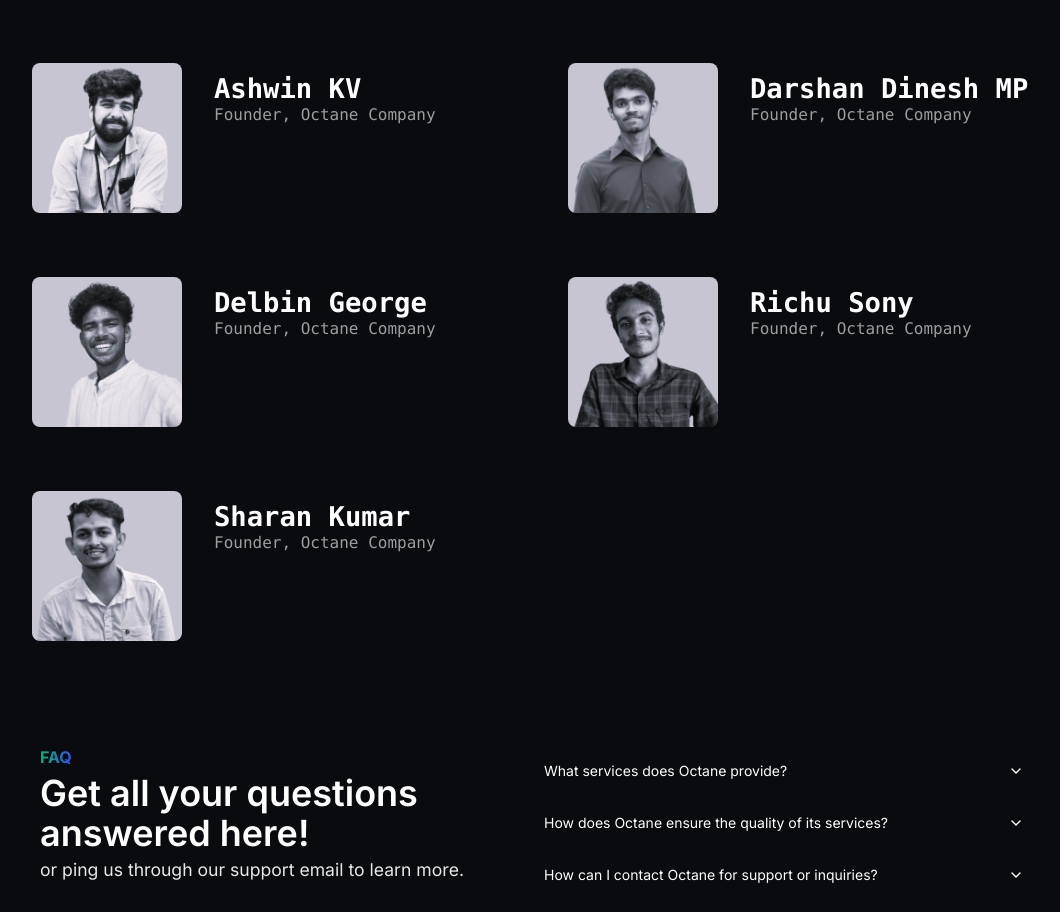
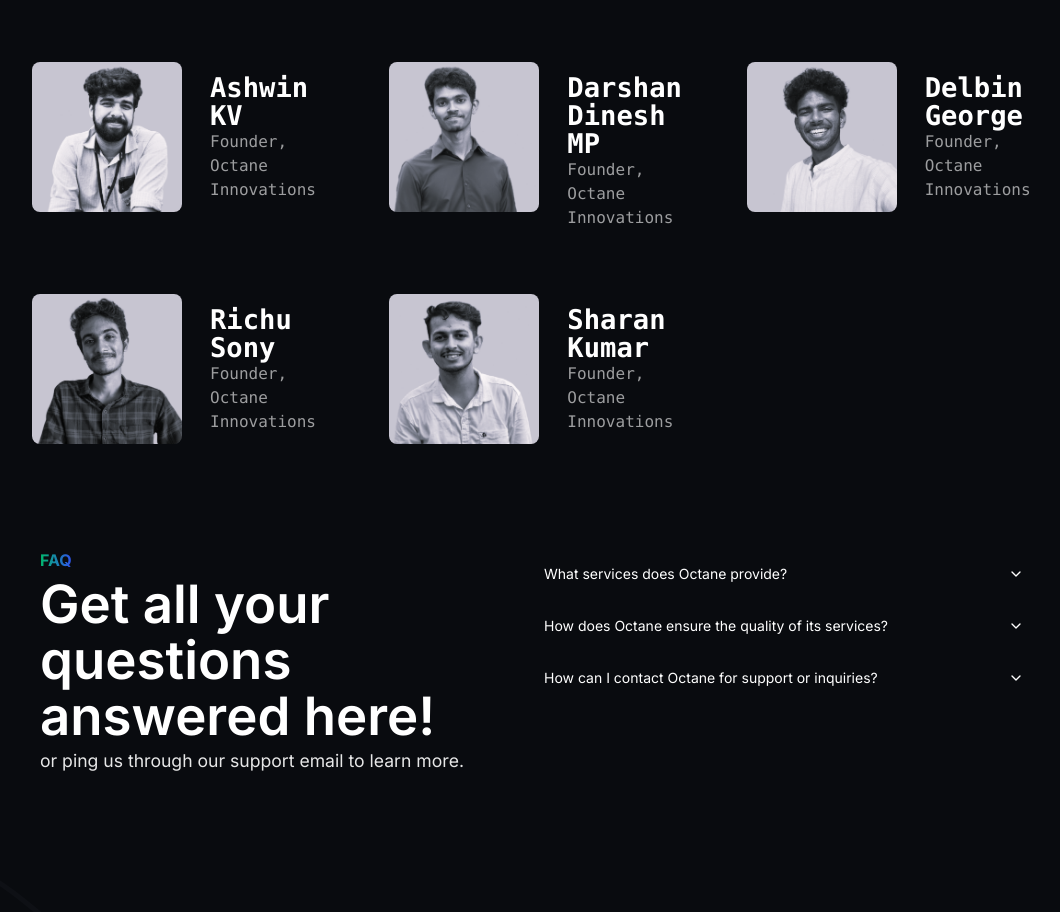
Before and after one commit to delbingeorge/octane-web, a React (Vite) app: page / in a window 1280 px wide. Shown: the part 1885-2797 px from the top of the page, without its empty margins (104-1164 px from the left). Built offline with nearby package versions, Linux system fonts and the light colour scheme.

Commit message:
fix: Team page layout improvements and member info updates

```diff
--- a/src/components/Footer.tsx
+++ b/src/components/Footer.tsx
@@ -8,7 +8,7 @@
             <div className="min-w-full">
                 <div className="flex items-center justify-between flex-col lg:flex-row">
                     <img
-                        className="w-[7rem] lg:w-[8rem] lg:h-[3rem]"
+                        className="w-[7rem] lg:w-[8rem] lg:h-[3rem] mb-2"
                         src={bgImage}
                         alt="Footer image"
                         width={1728}
@@ -62,7 +62,7 @@
                         </a>
                     </div> */}
 
-                    <p className="text-white/70 lg:text-white text-sm lg:text-md font-inter">
+                    <p className="text-white/70 text-sm lg:text-md font-inter">
                         Because we see the change you deserve!
                     </p>
                 </div>
--- a/src/data/data.tsx
+++ b/src/data/data.tsx
@@ -11,7 +11,7 @@
         empId: "FS-ASH-1515",
         firstName: "Ashwin",
         lastName: "KV",
-        role: "Founder, Octane Company",
+        role: "Founder, Octane Innovations",
         socialLinks: ["https://www.github.com", "https://www.github.com"],
         image: "/images/team-octane/ashwin-kv.png",
     },
@@ -19,7 +19,7 @@
         empId: "FS-DAR-1515",
         firstName: "Darshan",
         lastName: "Dinesh MP",
-        role: "Founder, Octane Company",
+        role: "Founder, Octane Innovations",
         socialLinks: ["https://www.github.com", "https://www.github.com"],
         image: "/images/team-octane/darshan-dinesh.png",
     },
@@ -27,7 +27,7 @@
         empId: "FS-DEL-1515",
         firstName: "Delbin",
         lastName: "George",
-        role: "Founder, Octane Company",
+        role: "Founder, Octane Innovations",
         socialLinks: ["https://www.github.com", "https://www.github.com"],
         image: "/images/team-octane/delbin-george.png",
     },
@@ -35,7 +35,7 @@
         empId: "FS-RIC-1515",
         firstName: "Richu",
         lastName: "Sony",
-        role: "Founder, Octane Company",
+        role: "Founder, Octane Innovations",
         socialLinks: ["https://www.github.com", "https://www.github.com"],
         image: "/images/team-octane/richu-sony.png",
     },
@@ -43,7 +43,7 @@
         empId: "FS-SHA-1515",
         firstName: "Sharan",
         lastName: "Kumar",
-        role: "Founder, Octane Company",
+        role: "Founder, Octane Innovations",
         socialLinks: ["https://www.github.com", "https://www.github.com"],
         image: "/images/team-octane/sharan-kumar.png",
     },
--- a/src/pages/FAQ.tsx
+++ b/src/pages/FAQ.tsx
@@ -39,11 +39,11 @@
 
     return (
         <div className="flex flex-col lg:flex-row items-start justify-evenly lg:pt-8 lg:min-h-fit bg-pri-dark lg:px-32">
-            <div className="lg:w-2/4 ">
+            <div className="lg:w-2/4 mb-4">
                 <span className="text-transparent font-inter font-bold bg-clip-text bg-gradient-to-r from-[#00BA6C] to-[#3050ee]">
                     FAQ
                 </span>
-                <h1 className="text-white text-4xl font-semibold lg:my-1 font-inter">
+                <h1 className="text-white text-2xl lg:text-[3.3rem] lg:leading-[3.5rem] font-semibold lg:my-1 font-inter">
                     Get all your questions <br /> answered here!
                 </h1>
                 <p className="text-[1.1rem] text-white/90 text-left font-inter">
--- a/src/pages/LandingPage.tsx
+++ b/src/pages/LandingPage.tsx
@@ -1,7 +1,6 @@
 // Assets import
 import OctaneLogo from "../assets/image/logo/logo-svg.svg";
 import CoreElements from "../assets/image/content/core-ele.png";
-import { Link } from "react-router-dom";
 
 const LandingPage = () => {
     return (
@@ -34,17 +33,18 @@
                     <h1 className="text-4xl text-center lg:text-[4rem] font-bold text-transparent lg:my-4 lg:pb-4 bg-clip-text bg-gradient-to-r from-[#008E6C] via-[#00BA6C] to-[#1B3CEB] font-inter fade-up-one">
                         to enhance your business!
                     </h1>
-                    <p className="text-[0.9rem] lg:text-[1.1rem] md:w-3/5 text-center text-white/90 fade-up-two">
+                    <p className="text-[0.9rem] lg:text-[1.1rem] md:w-3/5 text-center text-white/90 fade-up-two mt-3 md:mt-0">
                         At Octane Innovations, our unique 8-phase process drives innovation at every stage, delivering
                         cutting-edge software solutions to propel your business to peak performance.
                     </p>
                     <div className="flex items-center justify-between space-x-5 fade-up-two mt-6">
                         <a
                             href="mailto:innovationsoctane@gmail.com"
-                            className="px-5 py-2 bg-white duration-500 text-black hover:bg-white/40 font-inter font-medium border-white/70 rounded-[0.5rem] border-2 hover:text-white text-[1rem]"
+                            className="px-4 md:px-5 py-[0.4rem] md:py-[0.6rem] bg-white duration-500 text-black hover:bg-white/40 font-inter font-medium border-white/70 rounded-[0.4rem] md:rounded-[0.4rem] border-2 hover:text-white text-sm md:text-[1rem]"
                         >
                             Get in touch
                         </a>
+
                         {/* <Link
                             to="/our-works"
                             className="px-5 py-2 hover:bg-white duration-500 hover:text-black bg-white/40 font-inter font-medium border-white/90 rounded-[0.5rem] border-2 text-white/90 text-[1rem]"
--- a/src/pages/TeamPage.tsx
+++ b/src/pages/TeamPage.tsx
@@ -16,12 +16,12 @@
                     We build this together!
                 </h1>
             </div>
-            <div className="grid md:grid-cols-2 gap-2 lg:gap-8 w-full lg:w-5/6">
+            <div className="grid grid-cols-2 md:grid-cols-3 gap-2 lg:gap-8 w-full lg:w-5/6">
                 {teamOctane.map((value, key) => {
                     return (
                         <div
                             key={key}
-                            className="flex flex-col lg:flex-row items-center lg:items-start justify-start group lg:space-x-8 p-4 duration-500 hover:cursor-pointer hover:bg-white/5 rounded-xl"
+                            className="flex flex-col lg:flex-row items-center lg:items-start justify-start group lg:space-x-7 p-4 duration-500 hover:cursor-pointer hover:bg-white/5 rounded-xl"
                         >
                             <img
                                 className="rounded-lg group-hover:scale-[1.02] duration-500"
@@ -31,10 +31,10 @@
                                 alt="World Map of places where octane provide services"
                             />
                             <div className="flex items-center lg:items-start justify-center flex-col mt-3">
-                                <h1 className="font-mono text-white text-xl lg:text-[1.7rem] font-extrabold">
+                                <h1 className="font-mono text-white text-xl lg:text-[1.7rem] font-extrabold md:text-left text-center">
                                     {value.firstName + " " + value.lastName}
                                 </h1>
-                                <h2 className="text-white/60 font-mono">{value.role}</h2>
+                                <h2 className="text-white/60 font-mono md:text-left text-center">{value.role}</h2>
                             </div>
                         </div>
                     );
```
